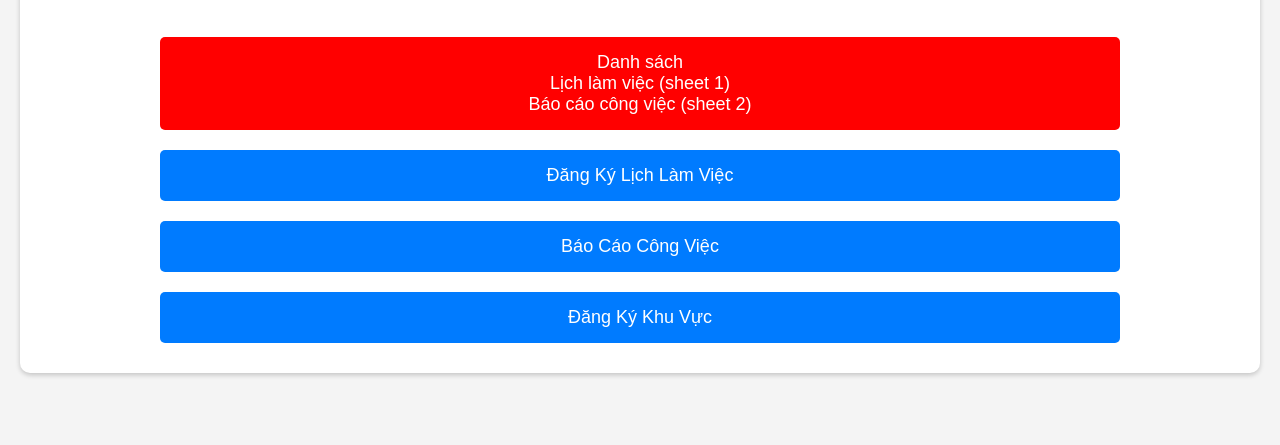
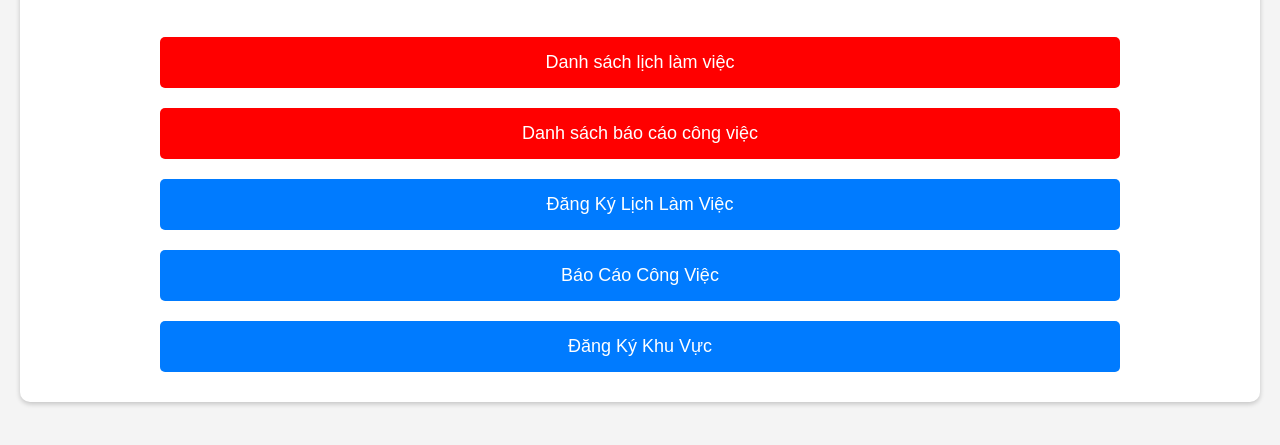
Before and after one commit to PhamDucAnh211287/306, a plain HTML site: page docs/index.html in a window 1280 px wide. Shown: the part 101-546 px from the top of the page. Drawn offline with Linux system fonts and the light colour scheme.

Commit message:
Update index.html

```diff
--- a/docs/index.html
+++ b/docs/index.html
@@ -10,7 +10,8 @@
     <div class="container">
         <h1>306</h1>
         <div class="option-container">
-            <button id="viewRegistrationListBtn" onclick="window.location.href='https://docs.google.com/spreadsheets/d/1_cO6aBvgJZsA5ntGqPIvfPOczohJN72fE8ycRIz6l_k/edit?usp=sharing'">Danh sách <br>Lịch làm việc (sheet 1) <br>Báo cáo công việc (sheet 2)</button>
+            <button id="viewRegistrationListBtn" onclick="window.location.href='https://docs.google.com/spreadsheets/d/1_cO6aBvgJZsA5ntGqPIvfPOczohJN72fE8ycRIz6l_k/edit?gid=98155534#gid=98155534'">Danh sách lịch làm việc</button>
+            <button id="viewRegistrationListBtn" onclick="window.location.href='https://docs.google.com/spreadsheets/d/1_cO6aBvgJZsA5ntGqPIvfPOczohJN72fE8ycRIz6l_k/edit?gid=2101042385#gid=2101042385'">Danh sách báo cáo công việc</button>
             <button id="registerScheduleBtn">Đăng Ký Lịch Làm Việc</button>
             <button id="reportWorkBtn">Báo Cáo Công Việc</button>
             <button id="registerAreaBtn">Đăng Ký Khu Vực</button>
```
